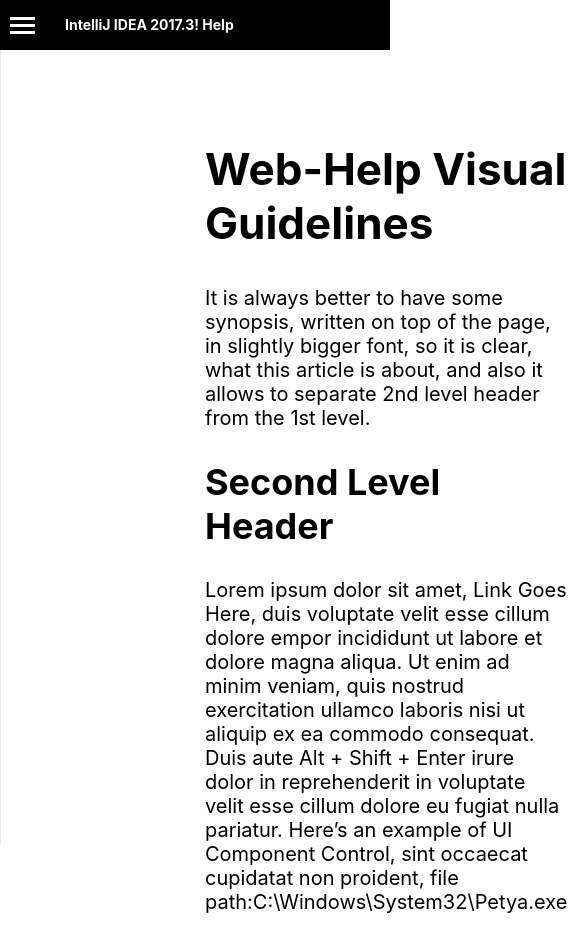
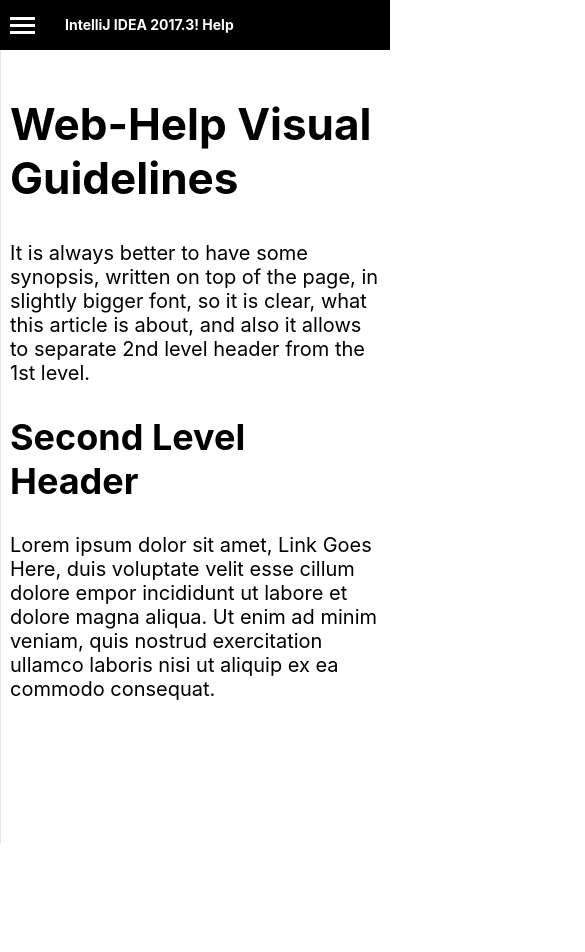
Before and after one commit to Balkanskiy/jb-webhelp, a React (Create React App) app: page / in a window 390 px wide. Shown: the top 952 px of the page, 585 px wide, since content can reach past the window. After the commit the page ends 844 px from the top, so only its background shows below. Built offline with nearby package versions, Linux system fonts and the light colour scheme; no server answers; the HTML template or start-up script is replaced by a standard one.

Commit message:
Add adaptive in content, update content

```diff
--- a/src/components/Content/index.jsx
+++ b/src/components/Content/index.jsx
@@ -16,11 +16,7 @@ export default class Content extends PureComponent {
           Lorem ipsum dolor sit amet, Link Goes Here, duis voluptate velit esse
           cillum dolore empor incididunt ut labore et dolore magna aliqua. Ut
           enim ad minim veniam, quis nostrud exercitation ullamco laboris nisi
-          ut aliquip ex ea commodo consequat. Duis aute Alt + Shift + Enter
-          irure dolor in reprehenderit in voluptate velit esse cillum dolore eu
-          fugiat nulla pariatur. Here’s an example of UI Component Control, sint
-          occaecat cupidatat non proident, file
-          path:C:\Windows\System32\Petya.exe
+          ut aliquip ex ea commodo consequat.
         </p>
       </article>
     );
--- a/src/components/Content/styles.module.css
+++ b/src/components/Content/styles.module.css
@@ -7,6 +7,7 @@
 
 @media (max-width: 768px) {
   .content {
-    margin-left: 150px;
+    margin-left: 0;
+    padding: 10px;
   }
 }
--- a/src/components/SideMenu/index.jsx
+++ b/src/components/SideMenu/index.jsx
@@ -40,15 +40,9 @@ export default class SideMenu extends PureComponent {
     });
   };
 
-  searching = string => {
-    this.setState({ searchQuery: string }, this.fetchData);
-  };
+  searching = string => this.setState({ searchQuery: string }, this.fetchData);
 
-  selectEntity = entity => {
-    this.setState({ selectedEntity: entity }, () =>
-      console.log("selectedEntity", this.state.selectedEntity)
-    );
-  };
+  selectEntity = entity => this.setState({ selectedEntity: entity });
 
   render() {
     const { nodes, anchors, isLoading, searchQuery } = this.state;
```
